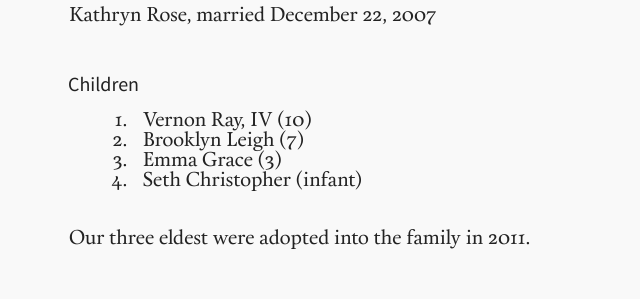
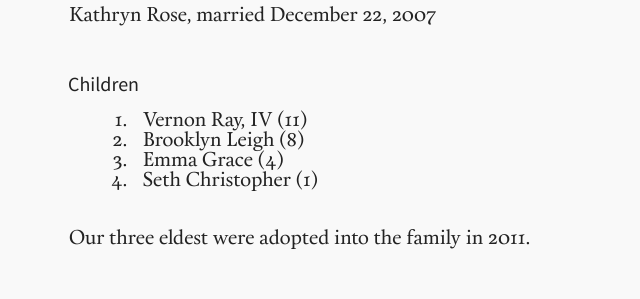
Before and after one commit to snowdj/vernonking.org, a Jekyll site: the page built from pages/cv.md, in a window 1280 px wide and 900 px high, scrolled down 1090 px. Shown: the part 155-454 px from the top of the window, without its empty margins (252-892 px from the left). Built offline with Jekyll 4.4.1, drawn with Linux system fonts in a browser that asks for light colours.

Commit message:
Updated kid ages and added hyperlinks for faith statements. Close #86. Close #80.

```diff
--- a/pages/cv.md
+++ b/pages/cv.md
@@ -24,10 +24,10 @@ Kathryn Rose, married December 22, 2007
 
 #### Children
 
-1. Vernon Ray, IV (10)
-2. Brooklyn Leigh (7)
-3. Emma Grace (3)
-4. Seth Christopher (infant)
+1. Vernon Ray, IV (11)
+2. Brooklyn Leigh (8)
+3. Emma Grace (4)
+4. Seth Christopher (1)
 
 Our three eldest were adopted into the family in 2011.
 
```
Also changed, not shown: 2 other files.
